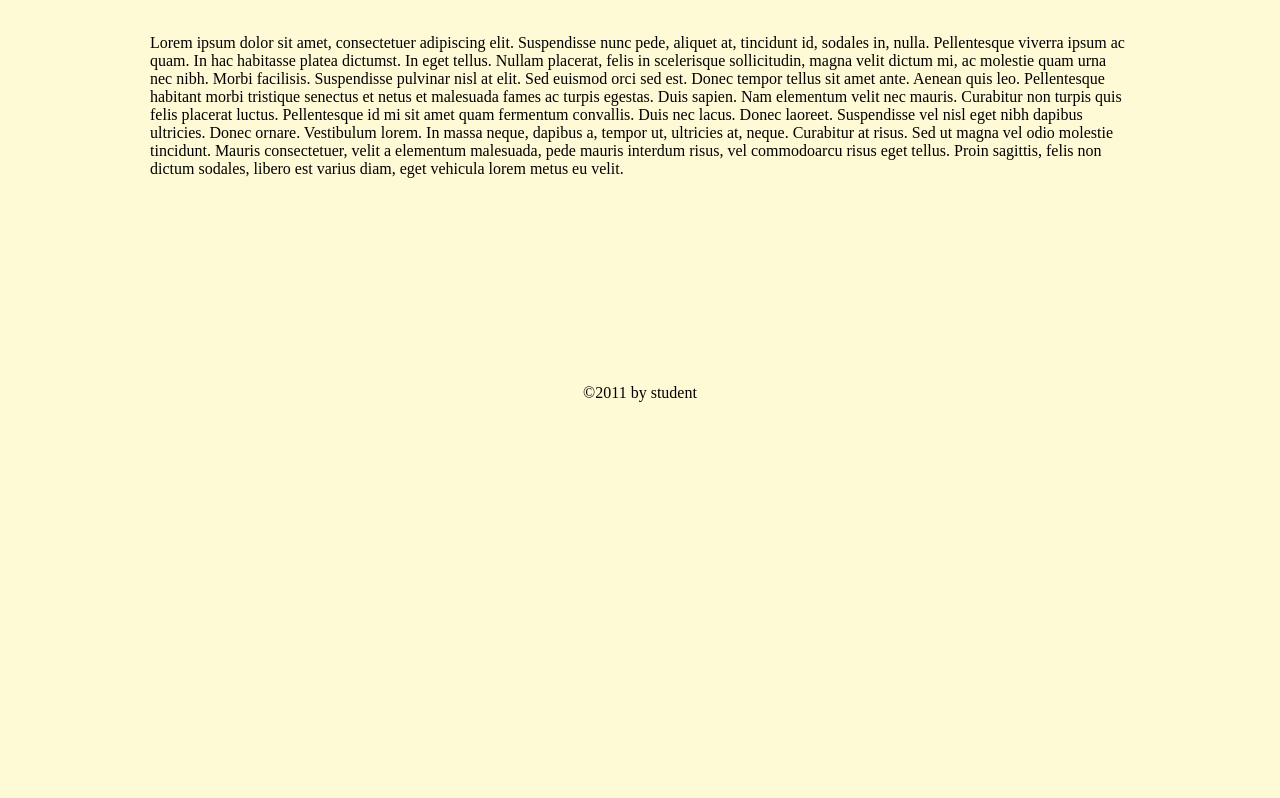
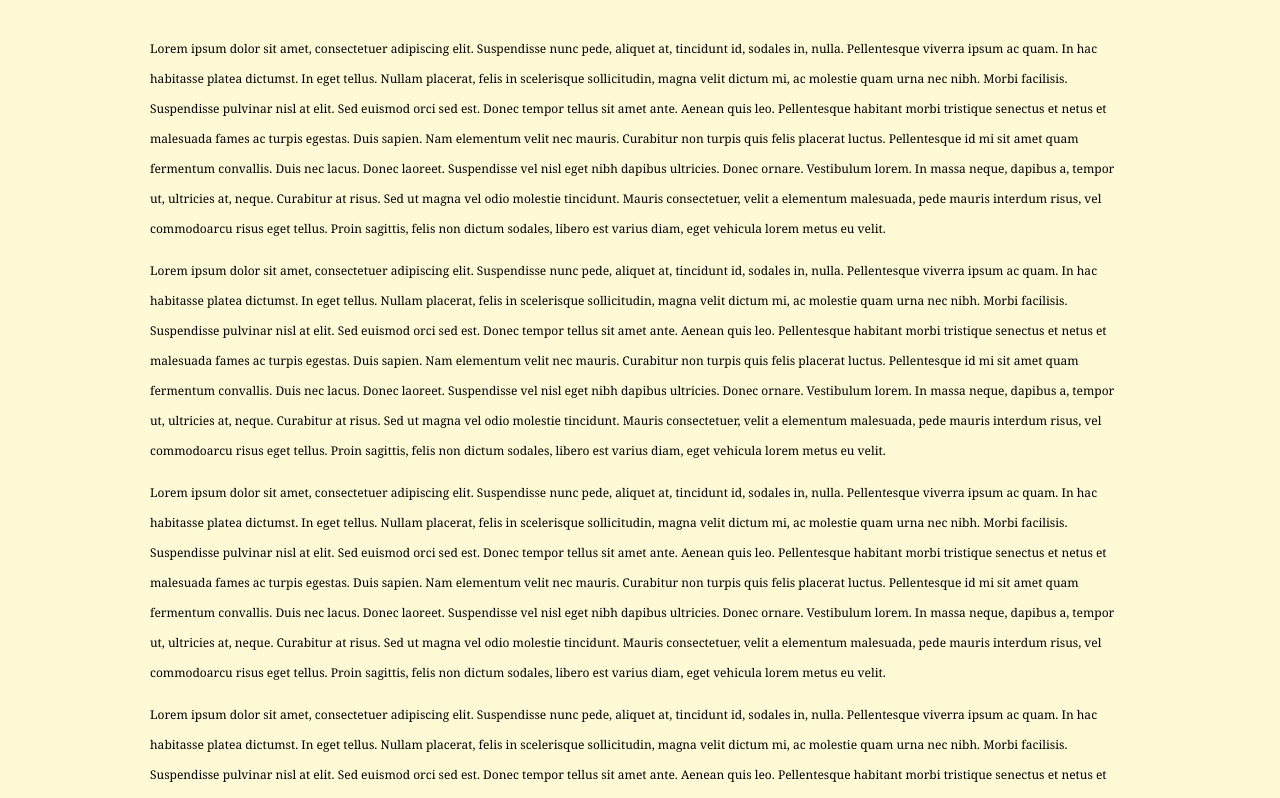
Before and after one commit to rafal2208/blues-skin, a plain HTML site: page html5-css-template/index.html in a window 1280 px wide. Shown: the part 216-1014 px from the top of the page. Before the commit the page ends 800 px from the top, so only its background shows below. Drawn offline with Linux system fonts and the light colour scheme.

```diff
--- a/html5-css-template/css/style.css
+++ b/html5-css-template/css/style.css
@@ -6,6 +6,8 @@
     margin: 0;
     padding: 0;
     background: #fffad6;
+    font-family: Georgia, serif;
+    font-size: 75%;
 }
 header {
     display: block;
@@ -144,10 +146,10 @@
     height: 200px;
     top: 0;
     left: 0;
-    background: url('../images/songs-off.png') no-repeat;
+    background: url('../images/clips-off.png') no-repeat;
 }
 header #o3 a:hover span {
-    background: url('../images/songs-on.png') no-repeat;
+    background: url('../images/clips-on.png') no-repeat;
 }
 
 #content {
@@ -155,11 +157,14 @@
     margin: 50px auto;
 }
 
+#content p {
+    line-height: 250%;
+}
+
 footer {
     height: 200px;
     width: 100%;
     background: url('../images/footer-bkg.jpg') repeat-x;
-    position: absolute;
     bottom: 0;
     text-align: center;
 }
--- a/html5-css-template/index.html
+++ b/html5-css-template/index.html
@@ -20,26 +20,11 @@
 </header>
 
 <div id="content" lang="la">
-    Lorem ipsum dolor sit amet, consectetuer adipiscing elit.
-    Suspendisse nunc pede, aliquet at, tincidunt id, sodales in,
-    nulla. Pellentesque viverra ipsum ac quam. In hac habitasse
-    platea dictumst. In eget tellus. Nullam placerat, felis in
-    scelerisque sollicitudin, magna velit dictum mi, ac molestie
-    quam urna nec nibh. Morbi facilisis. Suspendisse pulvinar
-    nisl at elit. Sed euismod orci sed est. Donec tempor tellus
-    sit amet ante. Aenean quis leo. Pellentesque habitant morbi
-    tristique senectus et netus et malesuada fames ac turpis
-    egestas. Duis sapien. Nam elementum velit nec mauris.
-    Curabitur non turpis quis felis placerat luctus.
-    Pellentesque id mi sit amet quam fermentum convallis. Duis
-    nec lacus. Donec laoreet. Suspendisse vel nisl eget nibh
-    dapibus ultricies. Donec ornare. Vestibulum lorem. In massa
-    neque, dapibus a, tempor ut, ultricies at, neque. Curabitur
-    at risus. Sed ut magna vel odio molestie tincidunt. Mauris
-    consectetuer, velit a elementum malesuada, pede mauris
-    interdum risus, vel commodoarcu risus eget tellus. Proin
-    sagittis, felis non dictum sodales, libero est varius diam,
-    eget vehicula lorem metus eu velit.
+    <p>Lorem ipsum dolor sit amet, consectetuer adipiscing elit. Suspendisse nunc pede, aliquet at, tincidunt id, sodales in, nulla. Pellentesque viverra ipsum ac quam. In hac habitasse platea dictumst. In eget tellus. Nullam placerat, felis in scelerisque sollicitudin, magna velit dictum mi, ac molestie quam urna nec nibh. Morbi facilisis. Suspendisse pulvinar nisl at elit. Sed euismod orci sed est. Donec tempor tellus sit amet ante. Aenean quis leo. Pellentesque habitant morbi tristique senectus et netus et malesuada fames ac turpis egestas. Duis sapien. Nam elementum velit nec mauris. Curabitur non turpis quis felis placerat luctus. Pellentesque id mi sit amet quam fermentum convallis. Duis nec lacus. Donec laoreet. Suspendisse vel nisl eget nibh dapibus ultricies. Donec ornare. Vestibulum lorem. In massa neque, dapibus a, tempor ut, ultricies at, neque. Curabitur at risus. Sed ut magna vel odio molestie tincidunt. Mauris consectetuer, velit a elementum malesuada, pede mauris interdum risus, vel commodoarcu risus eget tellus. Proin sagittis, felis non dictum sodales, libero est varius diam, eget vehicula lorem metus eu velit.</p>
+    <p>Lorem ipsum dolor sit amet, consectetuer adipiscing elit. Suspendisse nunc pede, aliquet at, tincidunt id, sodales in, nulla. Pellentesque viverra ipsum ac quam. In hac habitasse platea dictumst. In eget tellus. Nullam placerat, felis in scelerisque sollicitudin, magna velit dictum mi, ac molestie quam urna nec nibh. Morbi facilisis. Suspendisse pulvinar nisl at elit. Sed euismod orci sed est. Donec tempor tellus sit amet ante. Aenean quis leo. Pellentesque habitant morbi tristique senectus et netus et malesuada fames ac turpis egestas. Duis sapien. Nam elementum velit nec mauris. Curabitur non turpis quis felis placerat luctus. Pellentesque id mi sit amet quam fermentum convallis. Duis nec lacus. Donec laoreet. Suspendisse vel nisl eget nibh dapibus ultricies. Donec ornare. Vestibulum lorem. In massa neque, dapibus a, tempor ut, ultricies at, neque. Curabitur at risus. Sed ut magna vel odio molestie tincidunt. Mauris consectetuer, velit a elementum malesuada, pede mauris interdum risus, vel commodoarcu risus eget tellus. Proin sagittis, felis non dictum sodales, libero est varius diam, eget vehicula lorem metus eu velit.</p>
+    <p>Lorem ipsum dolor sit amet, consectetuer adipiscing elit. Suspendisse nunc pede, aliquet at, tincidunt id, sodales in, nulla. Pellentesque viverra ipsum ac quam. In hac habitasse platea dictumst. In eget tellus. Nullam placerat, felis in scelerisque sollicitudin, magna velit dictum mi, ac molestie quam urna nec nibh. Morbi facilisis. Suspendisse pulvinar nisl at elit. Sed euismod orci sed est. Donec tempor tellus sit amet ante. Aenean quis leo. Pellentesque habitant morbi tristique senectus et netus et malesuada fames ac turpis egestas. Duis sapien. Nam elementum velit nec mauris. Curabitur non turpis quis felis placerat luctus. Pellentesque id mi sit amet quam fermentum convallis. Duis nec lacus. Donec laoreet. Suspendisse vel nisl eget nibh dapibus ultricies. Donec ornare. Vestibulum lorem. In massa neque, dapibus a, tempor ut, ultricies at, neque. Curabitur at risus. Sed ut magna vel odio molestie tincidunt. Mauris consectetuer, velit a elementum malesuada, pede mauris interdum risus, vel commodoarcu risus eget tellus. Proin sagittis, felis non dictum sodales, libero est varius diam, eget vehicula lorem metus eu velit.</p>
+    <p>Lorem ipsum dolor sit amet, consectetuer adipiscing elit. Suspendisse nunc pede, aliquet at, tincidunt id, sodales in, nulla. Pellentesque viverra ipsum ac quam. In hac habitasse platea dictumst. In eget tellus. Nullam placerat, felis in scelerisque sollicitudin, magna velit dictum mi, ac molestie quam urna nec nibh. Morbi facilisis. Suspendisse pulvinar nisl at elit. Sed euismod orci sed est. Donec tempor tellus sit amet ante. Aenean quis leo. Pellentesque habitant morbi tristique senectus et netus et malesuada fames ac turpis egestas. Duis sapien. Nam elementum velit nec mauris. Curabitur non turpis quis felis placerat luctus. Pellentesque id mi sit amet quam fermentum convallis. Duis nec lacus. Donec laoreet. Suspendisse vel nisl eget nibh dapibus ultricies. Donec ornare. Vestibulum lorem. In massa neque, dapibus a, tempor ut, ultricies at, neque. Curabitur at risus. Sed ut magna vel odio molestie tincidunt. Mauris consectetuer, velit a elementum malesuada, pede mauris interdum risus, vel commodoarcu risus eget tellus. Proin sagittis, felis non dictum sodales, libero est varius diam, eget vehicula lorem metus eu velit.</p>
+    <p>Lorem ipsum dolor sit amet, consectetuer adipiscing elit. Suspendisse nunc pede, aliquet at, tincidunt id, sodales in, nulla. Pellentesque viverra ipsum ac quam. In hac habitasse platea dictumst. In eget tellus. Nullam placerat, felis in scelerisque sollicitudin, magna velit dictum mi, ac molestie quam urna nec nibh. Morbi facilisis. Suspendisse pulvinar nisl at elit. Sed euismod orci sed est. Donec tempor tellus sit amet ante. Aenean quis leo. Pellentesque habitant morbi tristique senectus et netus et malesuada fames ac turpis egestas. Duis sapien. Nam elementum velit nec mauris. Curabitur non turpis quis felis placerat luctus. Pellentesque id mi sit amet quam fermentum convallis. Duis nec lacus. Donec laoreet. Suspendisse vel nisl eget nibh dapibus ultricies. Donec ornare. Vestibulum lorem. In massa neque, dapibus a, tempor ut, ultricies at, neque. Curabitur at risus. Sed ut magna vel odio molestie tincidunt. Mauris consectetuer, velit a elementum malesuada, pede mauris interdum risus, vel commodoarcu risus eget tellus. Proin sagittis, felis non dictum sodales, libero est varius diam, eget vehicula lorem metus eu velit.</p>
 </div>
 
 <footer>
```
Also changed, not shown: html5-css-template/images/artists-off.png (added), html5-css-template/images/artists-on.png (added), html5-css-template/images/clips-off.png (added), html5-css-template/images/clips-on.png (added), html5-css-template/images/footer-bkg.jpg (added), html5-css-template/images/header-bkg.jpg (added), html5-css-template/images/logo-off.jpg (added), html5-css-template/images/logo-on.jpg (added), html5-css-template/images/songs-off.png (added), html5-css-template/images/songs-on.png (added).
